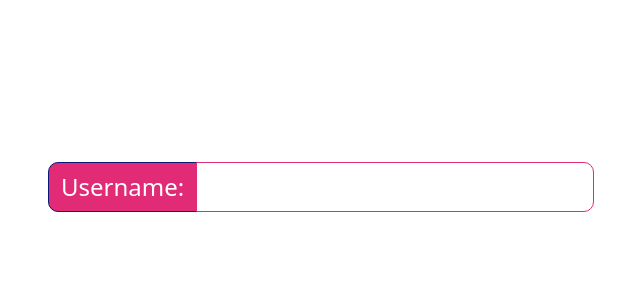
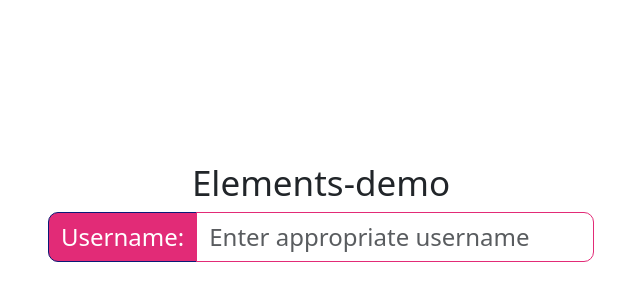
Before and after one commit to Melakeselam/IntroToAngular---2023-DevFest---Students-Edition, an Angular app in the folder elements-demo/: page / in a window 1280 px wide. Shown: the part 138-438 px from the top of the page, without its empty margins (319-959 px from the left). Built offline with nearby package versions, Linux system fonts and the light colour scheme.

Commit message:
final layout

```diff
--- a/elements-demo/src/app/app.component.html
+++ b/elements-demo/src/app/app.component.html
@@ -1,6 +1,8 @@
 <div class="spacer"></div>
 <div class="container">
-
+  <div class="row">
+    <h1 style="text-align: center; font-size:35px">{{title | titlecase}}</h1>
+  </div>
   <div class="row">
     <div class="col-sm-3"></div>
     <div class="col-sm-6">
@@ -10,7 +12,7 @@
           <span class="input-group-text demo-component-input-lbl" style="border-radius: 10px 0 0 10px;">Username:</span>
         </div>
         <input type="text" id="username" class="form-control demo-component-input" style="border-radius: 0 10px 10px 0;"
-          autocomplete="off">
+          autocomplete="off" [placeholder]="placeholder">
       </div>
 
     </div>
```
